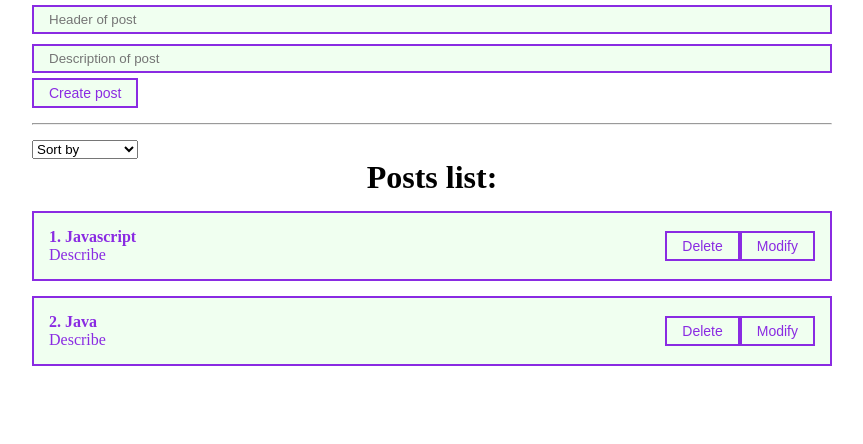
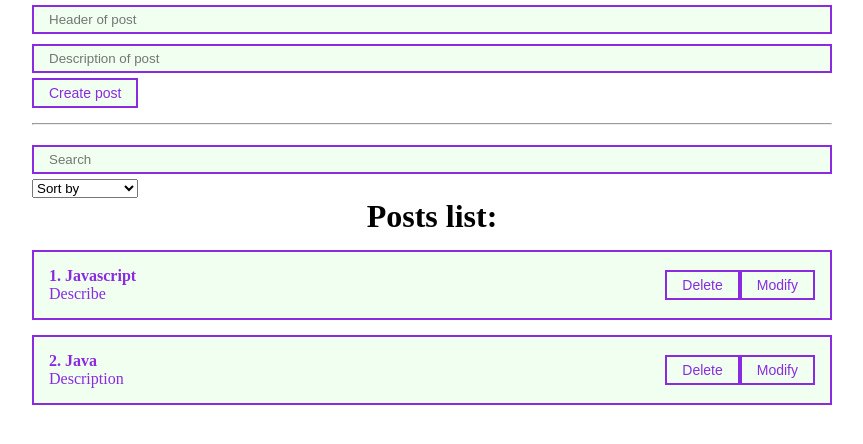
Before and after one commit to DimaDimaD/react_app, a React (Create React App) app: page / in a window 1280 px wide. Shown: the top 444 px of the page, without its empty margins (208-1071 px from the left). Built offline with nearby package versions, Linux system fonts and the light colour scheme.

Commit message:
added post search

```diff
--- a/src/App.js
+++ b/src/App.js
@@ -1,4 +1,4 @@
-import React, {useRef, useState} from 'react';
+import React, {useMemo, useRef, useState} from 'react';
 import Counter from "./components/Counter";
 import ClassCounter from "./components/ClassCounter";
 import './styles/App.css'
@@ -14,14 +14,26 @@ function App() {
 
     const [posts, setPosts] = useState([
         {id: 1, title: 'Javascript ', description: 'Describe'},
-        {id: 2, title: 'Java', description: 'Describe'},
+        {id: 2, title: 'Java', description: 'Description'},
     ]);
+    const [postSearchQuery, setPostSearchQuery] = useState('');
+    const [selectedSort, setSelectedSort] = useState('');
 
-    const [selectedSort, setSelectedSort] = useState('');
+
+    const sortedPosts = useMemo(() => {
+        console.log('getSortedPosts func started')
+        if (selectedSort) {
+            return [...posts].sort((a, b) => a[selectedSort].localeCompare(b[selectedSort]));
+        }
+        return posts;
+    }, [selectedSort, posts]);
+    const sortedAndSearchedPosts = useMemo(() => {
+        return sortedPosts.filter((post) => post.title.toLowerCase().includes(postSearchQuery.toLowerCase()))
+    }, [postSearchQuery, sortedPosts])
+
 
     const setSort = sort => {
         setSelectedSort(sort)
-        setPosts([...posts].sort((a, b) => a[sort].localeCompare(b[sort])))
     }
 
     const addPost = (newPost) => {
@@ -44,10 +56,16 @@ function App() {
       ))
     }
 
+
     return (
         <div className='App'>
             <PostForm add={addPost} />
             <hr style={{margin: '15px 0px'}} />
+            <MyInput
+                value={postSearchQuery}
+                onChange={e => setPostSearchQuery(e.target.value)}
+                placeholder={'Search'}
+            />
             <PostSortingSelector
                 value={selectedSort}
                 onChange={setSort}
@@ -60,11 +78,11 @@ function App() {
                     {
                         value: 'description',
                         name: 'By description'
-                    }
-                ]}/>
-            {posts.length
+                    }]}
+            />
+            {sortedAndSearchedPosts.length
                 ?
-                <PostList posts={posts} modify={modifyPost} remove={deletePost} title={'Posts list:'}/>
+                <PostList posts={sortedAndSearchedPosts} modify={modifyPost} remove={deletePost} title={'Posts list:'}/>
                 :
                 <h1 style={{textAlign: 'center'}}>
                     No posts.
@@ -74,4 +92,5 @@ function App() {
     );
 }
 
+
 export default App;
```
Also changed, not shown: src/components/PostFilter.jsx (added, +11 -0 lines).
